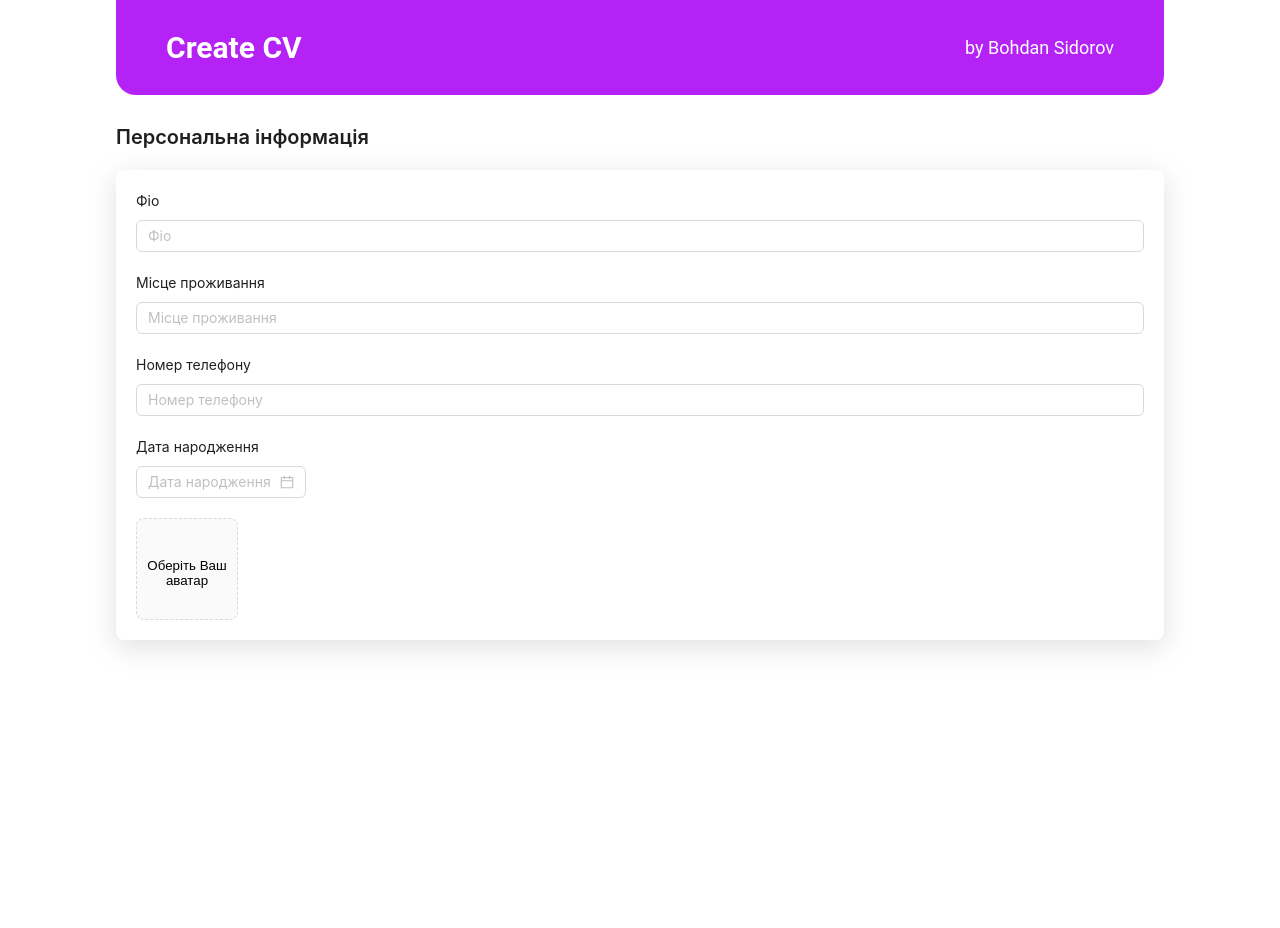
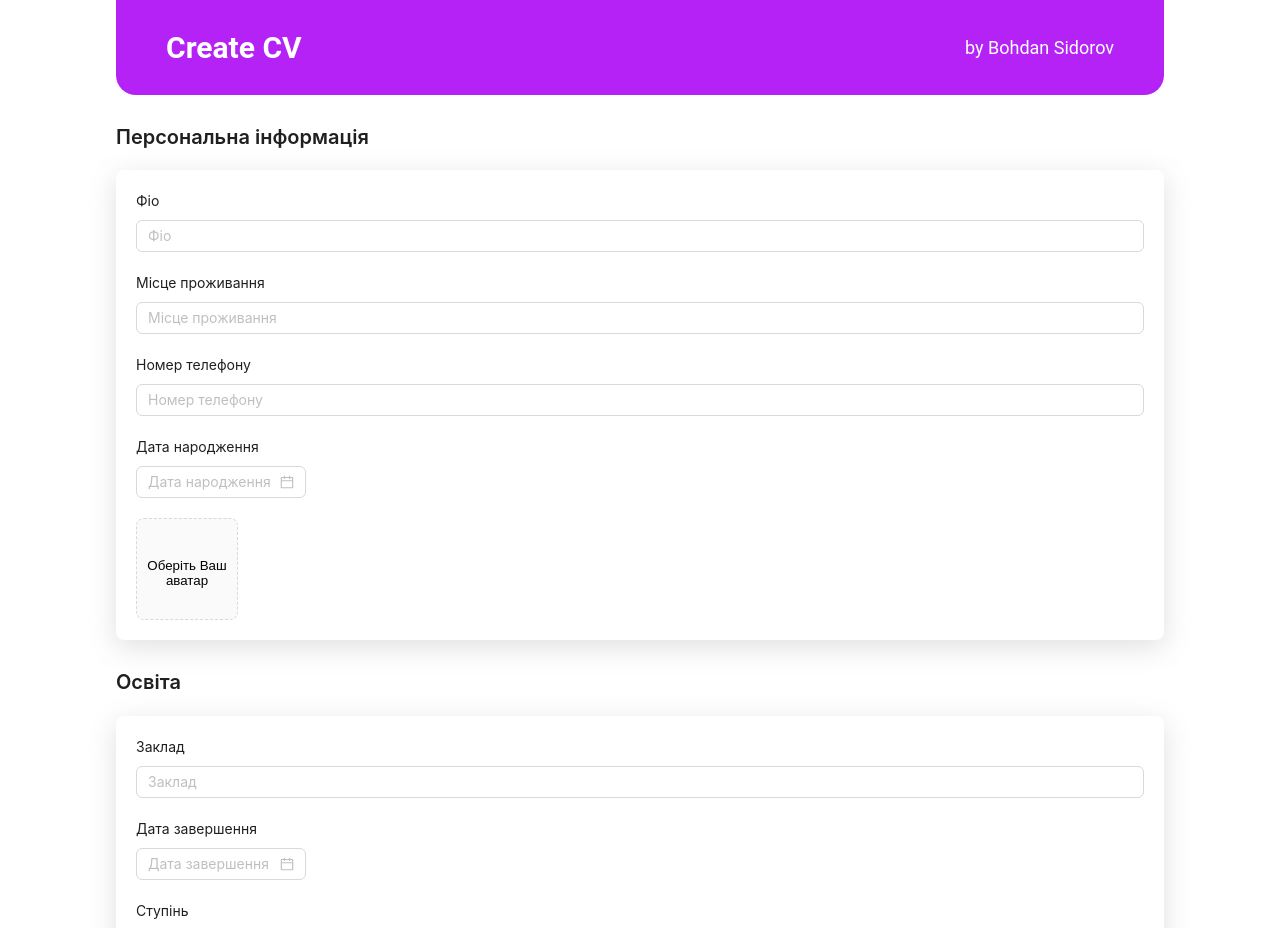
Before and after one commit to freecree/create-cv, a React app: page / in a window 1280 px wide. Shown: the top 928 px of the page. Before the commit the page ends 800 px from the top, so only its background shows below. Built offline with nearby package versions, Linux system fonts and the light colour scheme.

Commit message:
feat: add education block layout

```diff
--- a/src/components/cv-form/CVForm.tsx
+++ b/src/components/cv-form/CVForm.tsx
@@ -1,16 +1,18 @@
 import { Form } from 'antd';
 import PersonalInfo from '../personal-info/PersonalInfo';
+import Education from '../education/Education';
 
 function CVForm() {
   return (
     <Form
       name='cv-form'
-      style={{ marginTop: '20px' }}
+      style={{ marginTop: '20px', paddingBottom: '50px' }}
       initialValues={{ remember: true }}
       autoComplete='off'
       layout='vertical'
     >
       <PersonalInfo />
+      <Education />
     </Form>
   );
 }
--- /dev/null
+++ b/src/components/education/Education.tsx
@@ -0,0 +1,46 @@
+import { Form, Input, DatePicker, Space, Select } from 'antd';
+import type { DatePickerProps } from 'antd';
+import FormSectionTitle from '../form-section-title/FormSectionTitle';
+import FormSectionWrapper from '../form-section-wrapper/FormSectionWrapper';
+
+function Education() {
+  const onChange: DatePickerProps['onChange'] = (date, dateString) => {
+    console.log(date, dateString);
+  };
+
+  const degreeOptions = [
+    {
+      value: 'master',
+      label: 'Магістр',
+    },
+    {
+      value: 'bachelor',
+      label: 'Бакалавр',
+    },
+  ];
+
+  return (
+    <div>
+      <FormSectionTitle>Освіта</FormSectionTitle>
+      <FormSectionWrapper>
+        <Form.Item label='Заклад'>
+          <Input placeholder='Заклад' />
+        </Form.Item>
+        <Form.Item label='Дата завершення'>
+          <Space direction='vertical'>
+            <DatePicker
+              style={{ width: '170px' }}
+              onChange={onChange}
+              placeholder='Дата завершення'
+            />
+          </Space>
+        </Form.Item>
+        <Form.Item label='Ступінь' style={{ width: '170px' }}>
+          <Select defaultValue='bachelor' options={degreeOptions} />
+        </Form.Item>
+      </FormSectionWrapper>
+    </div>
+  );
+}
+
+export default Education;
```
